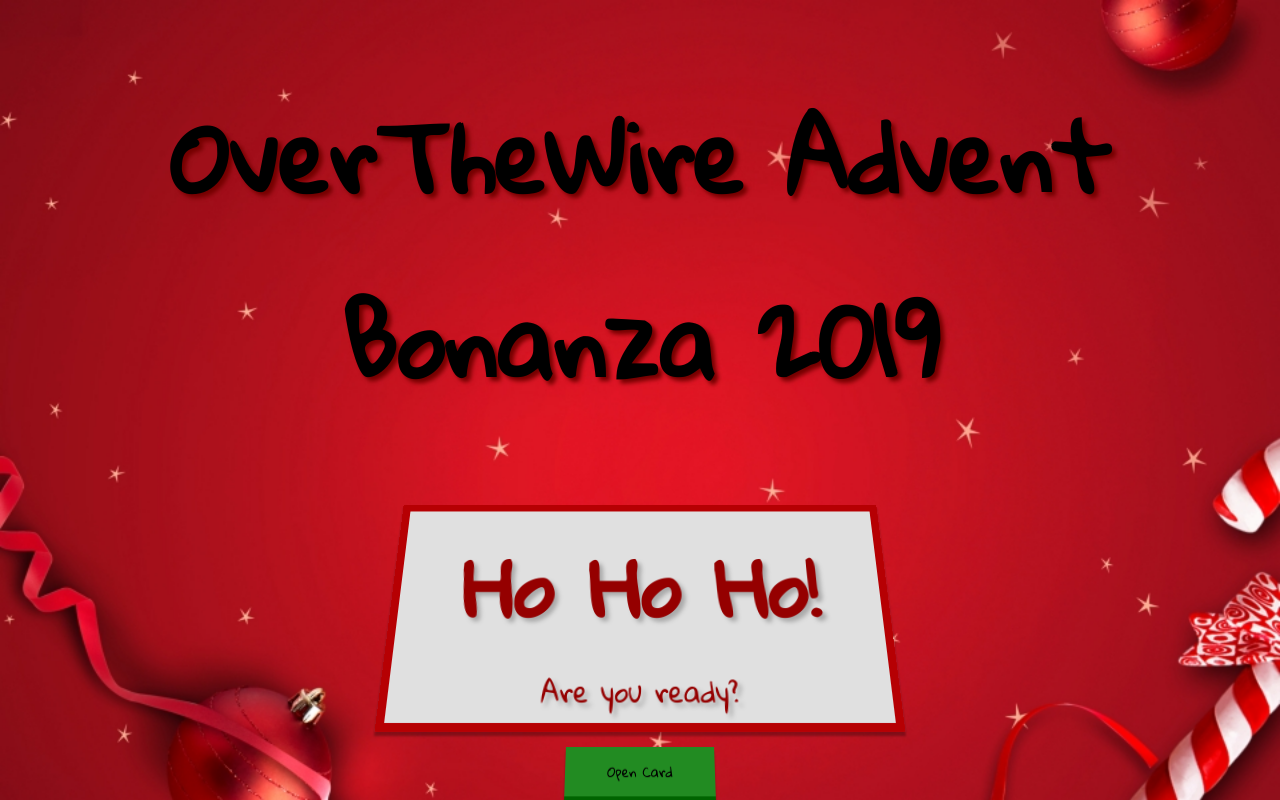
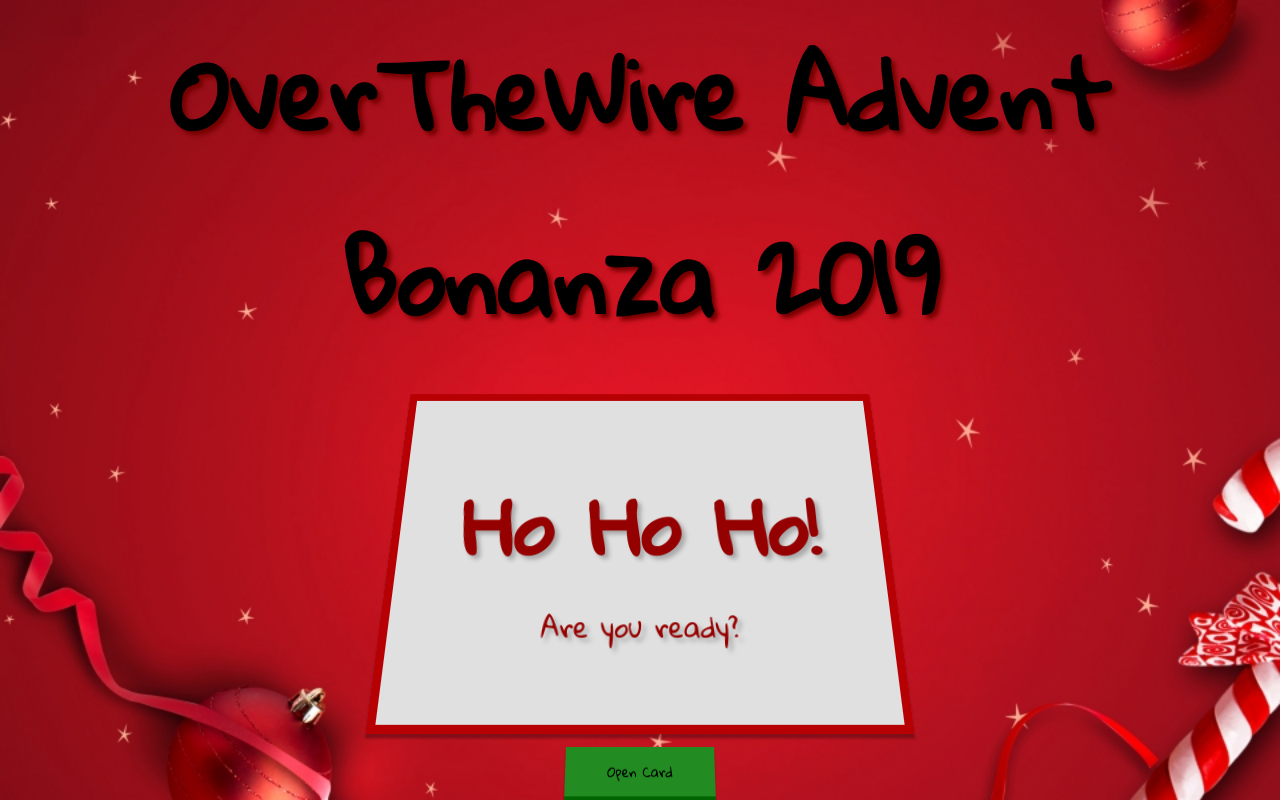
Before and after one commit to OverTheWireOrg/advent-website, a plain HTML site: page index.html in a window 1280 px wide. Drawn offline with Linux system fonts and the light colour scheme.

Commit message:
Reset margins and padding

```diff
--- a/style.css
+++ b/style.css
@@ -1,8 +1,12 @@
  @import url("https://fonts.googleapis.com/css?family=Dancing+Script");
  @import url("https://fonts.googleapis.com/css?family=Gloria+Hallelujah");
 
+* {
+  margin: 0;
+  padding: 0;
+}
+
 body {
-  margin: 0;
   /* background-color: #4CAF50; */
   background-image: url("bg.jpg");
   background-size: cover;
@@ -22,7 +26,6 @@ img {
 
 img.pic {
   position: absolute;
-  margin: 0;
   top: 0;
   left: 10px;
   height: 300px;
@@ -39,7 +42,6 @@ p {
 	text-shadow: 4px 4px 4px #aaa;
 
   position: absolute;
-  margin: 0;
   top: 0;
 }
 
@@ -124,7 +126,6 @@ h2 span {
 }
 .card--inner {
   overflow: hidden;
-  padding: 0px;
 }
 .card--inner h2 {
   font-size: 32px;
```
